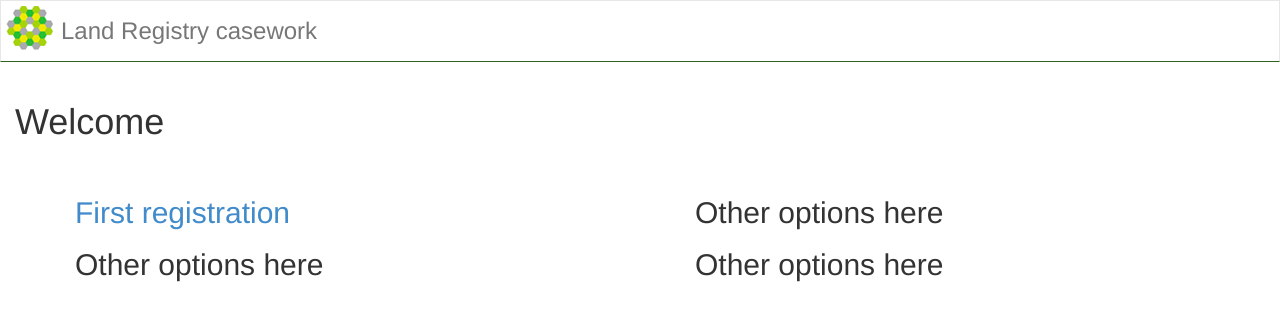
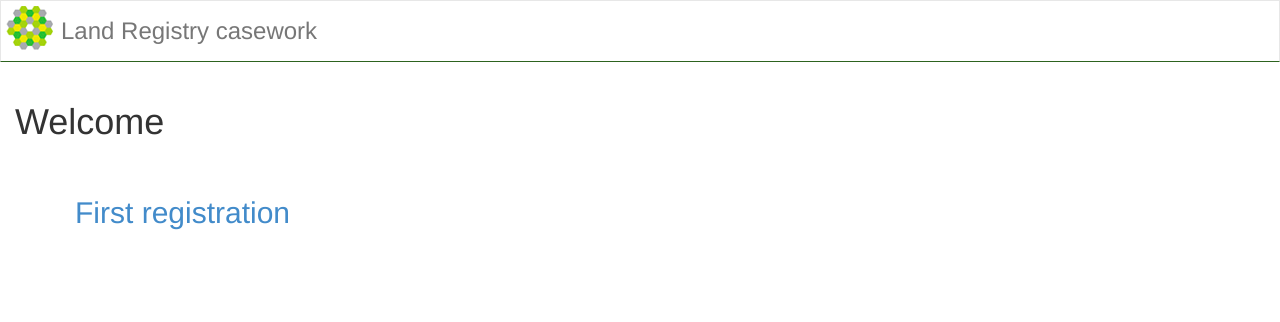
Before and after one commit to LandRegistry/casework, a Flask app: page / in a window 1280 px wide. Shown: the top 322 px of the page. Run offline with Flask 2, Linux system fonts and the light colour scheme; parts of the project's set-up code (start-up, migrations or seed data) failed here and were passed over; some libraries are stand-ins or nearby versions.

Commit message:
hidden extra options on index

```diff
--- a/casework/templates/error.html
+++ b/casework/templates/error.html
@@ -3,6 +3,7 @@
 {% block content %}
 
   <h1>There has been an error</h1>
+
   {{error}}
 
 {% endblock %}
--- a/casework/templates/index.html
+++ b/casework/templates/index.html
@@ -13,7 +13,7 @@
 
       <div class="col-md-6">
         <ul>
-          <li>Other options here</li>
+          <li><!--Other options here--></li>
         </ul>
       </div>
 
@@ -22,13 +22,13 @@
     <div class="row">
       <div class="col-md-6">
         <ul>
-          <li>Other options here</li>
+          <li><!--Other options here--></li>
         </ul>
       </div>
 
       <div class="col-md-6">
         <ul>
-          <li>Other options here</li>
+          <li><!--Other options here--></li>
         </ul>
       </div>
     </div>
```
